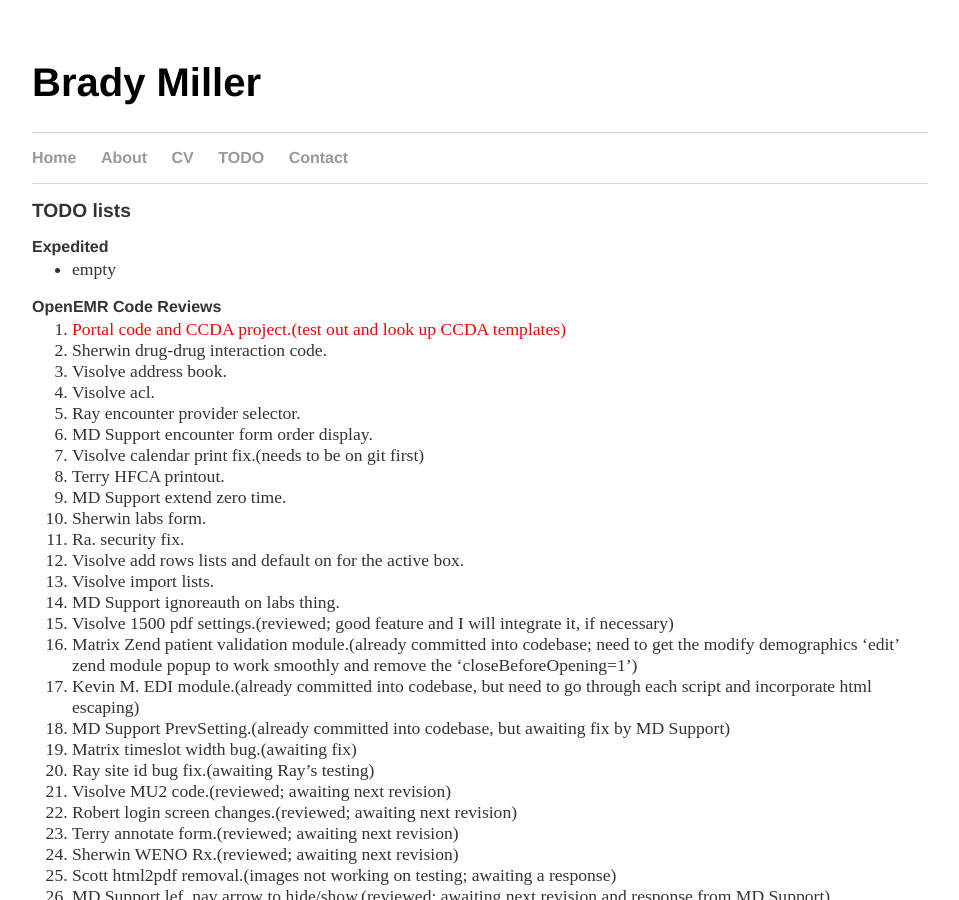
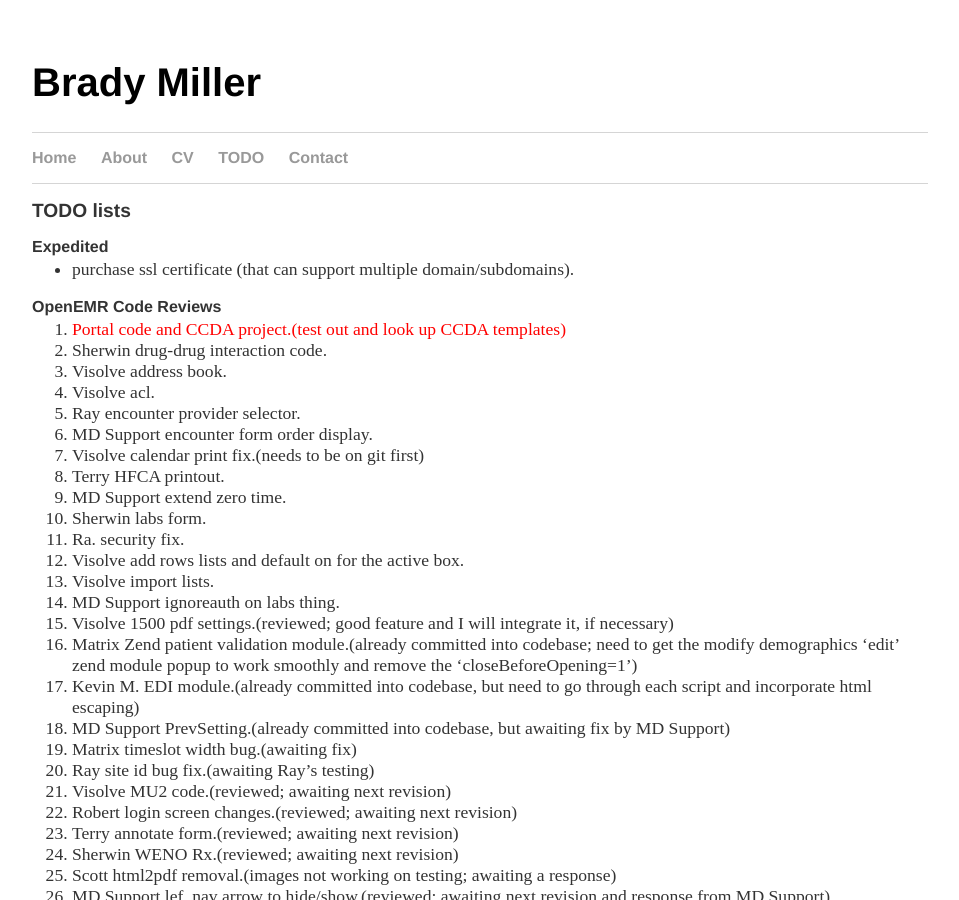
Before and after one commit to bradymiller/bradymiller.github.io, a Jekyll site: the page built from todo/index.md, in a window 1280 px wide and 900 px high. Shown: the whole window, without its empty margins (160-1119 px from the left). Built offline with Jekyll 4.4.1, drawn with Linux system fonts in a browser that asks for light colours.

Commit message:
Update todo list

```diff
--- a/todo/index.md
+++ b/todo/index.md
@@ -4,7 +4,7 @@
 ## TODO lists
 
 ### Expedited
-* empty
+* purchase ssl certificate (that can support multiple domain/subdomains).
 
 ### OpenEMR Code Reviews
 1. <span style="color: red">Portal code and CCDA project.(test out and look up CCDA templates)</span>
```
